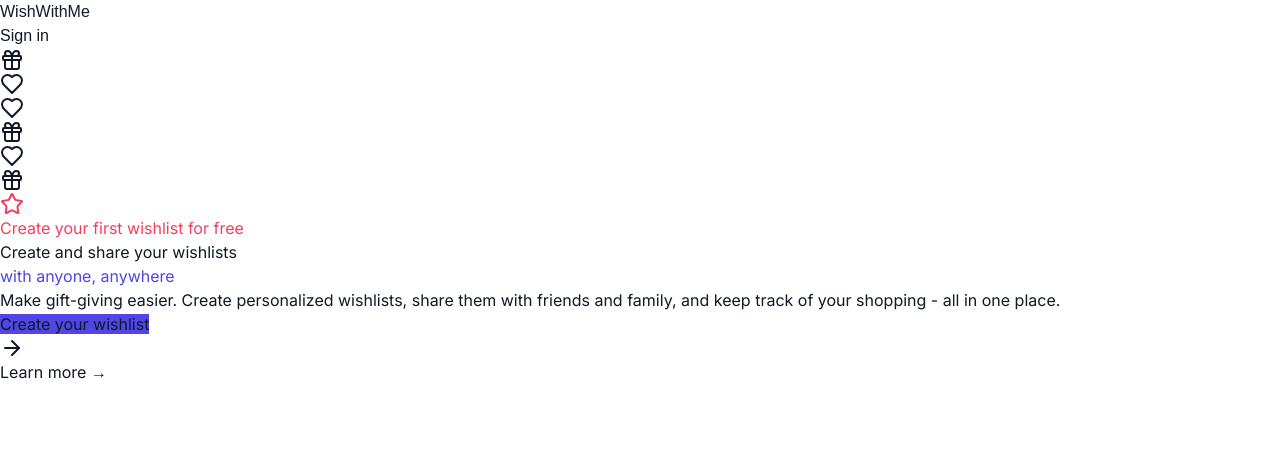
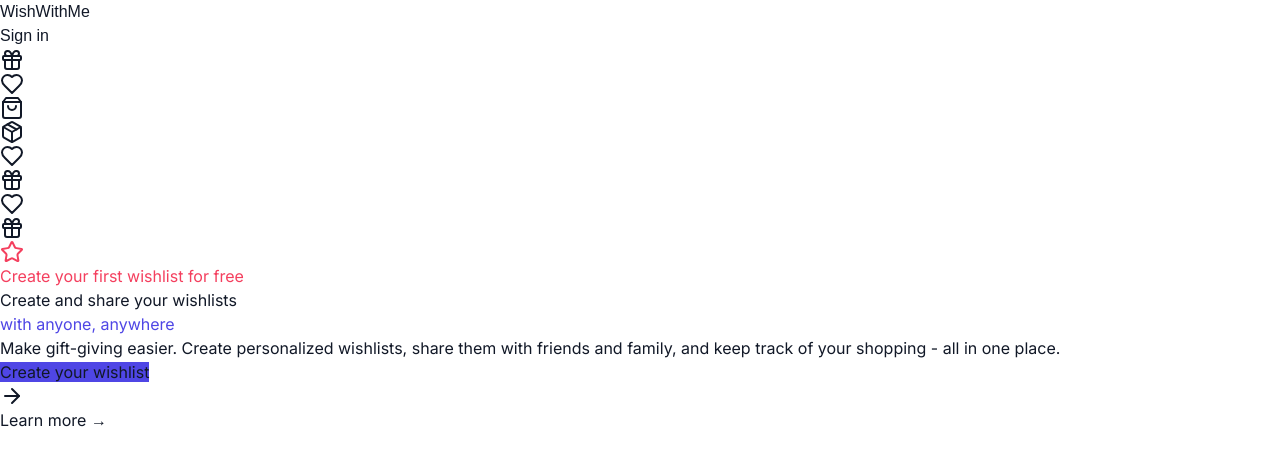
Before and after one commit to mrkutin/wish-with-me, a Next.js app in the folder frontend/: page / in a window 1280 px wide. Shown: the top 466 px of the page. Built offline with nearby package versions, Linux system fonts and the light colour scheme.

Commit message:
decorations

```diff
--- a/frontend/src/components/BackgroundDecorations.tsx
+++ b/frontend/src/components/BackgroundDecorations.tsx
@@ -1,24 +1,30 @@
 'use client'
 
-import { Gift, Heart } from 'lucide-react'
+import { Gift, Heart, ShoppingBag, Package } from 'lucide-react'
 
 export default function BackgroundDecorations() {
   return (
     <div className="absolute inset-0 overflow-hidden max-w-[1800px] mx-auto -z-10 pointer-events-none">
       {/* Left side decorations */}
-      <div className="absolute left-8 top-[20%] text-primary/5 transform -rotate-12">
+      <div className="absolute left-8 top-[15%] text-indigo-50 transform -rotate-12">
         <Gift className="w-24 h-24" />
       </div>
-      <div className="absolute left-12 bottom-[30%] text-primary/5 transform rotate-12">
+      <div className="absolute left-12 top-[45%] text-indigo-50 transform rotate-12">
         <Heart className="w-20 h-20" />
+      </div>
+      <div className="absolute left-16 bottom-[20%] text-indigo-50 transform -rotate-6">
+        <ShoppingBag className="w-16 h-16" />
       </div>
 
       {/* Right side decorations */}
-      <div className="absolute right-8 top-[30%] text-primary/5 transform rotate-12">
+      <div className="absolute right-8 top-[20%] text-indigo-50 transform rotate-12">
+        <Package className="w-20 h-20" />
+      </div>
+      <div className="absolute right-12 top-[50%] text-indigo-50 transform -rotate-12">
         <Heart className="w-24 h-24" />
       </div>
-      <div className="absolute right-12 bottom-[20%] text-primary/5 transform -rotate-12">
-        <Gift className="w-20 h-20" />
+      <div className="absolute right-16 bottom-[15%] text-indigo-50 transform rotate-6">
+        <Gift className="w-16 h-16" />
       </div>
     </div>
   )
```
